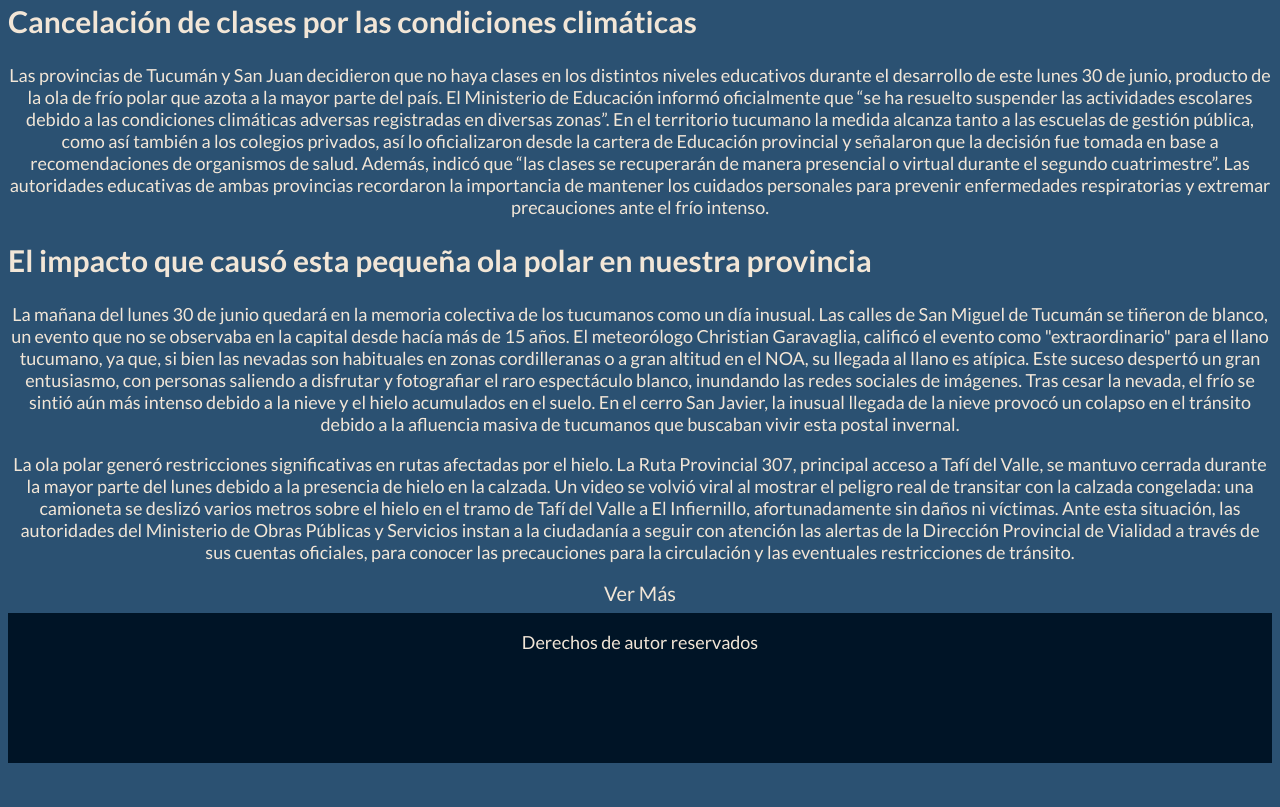
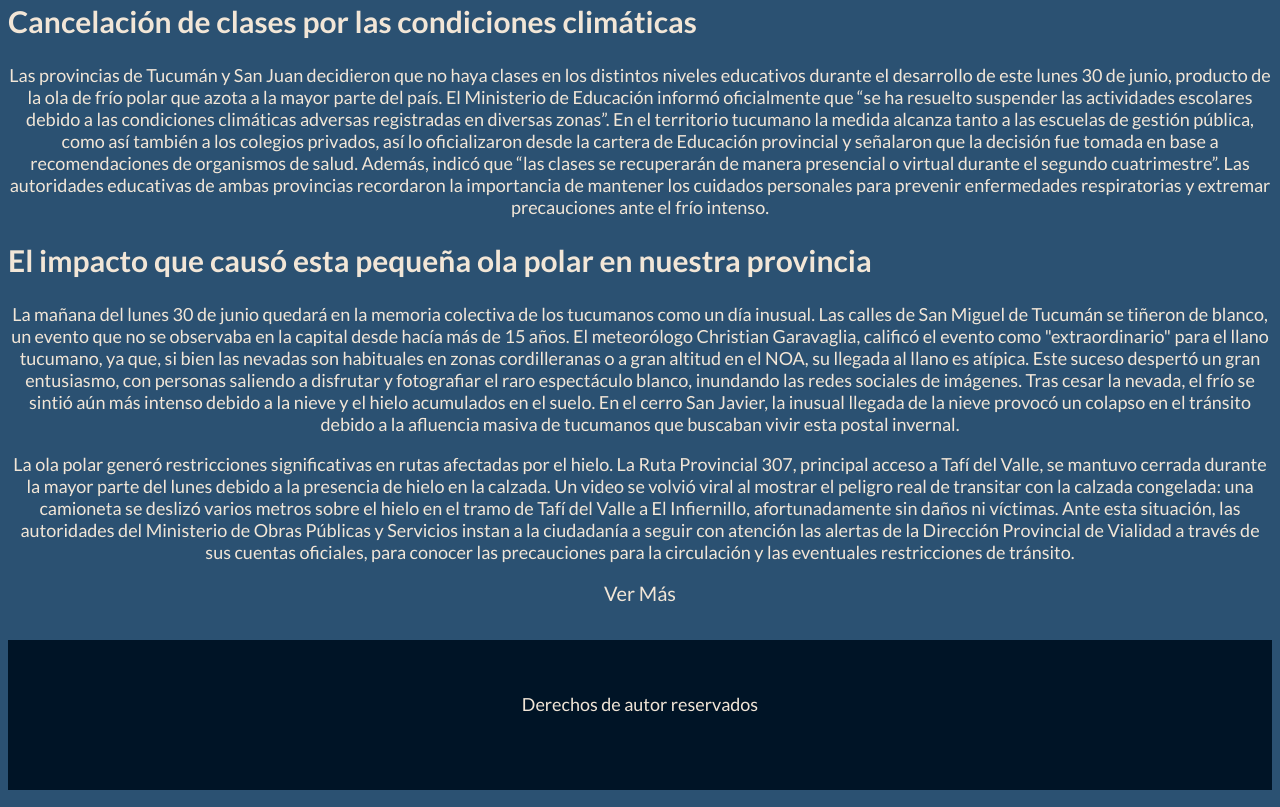
Before and after one commit to 4g05t/actividad_virtual, a plain HTML site: page index.html in a window 1280 px wide. Shown: the part 1329-2136 px from the top of the page. Before the commit the page ends 2092 px from the top, so only its background shows below. Drawn offline with Linux system fonts and the light colour scheme; a web font is replaced by a local one.

Commit message:
cambio style.css

```diff
--- a/css/style.css
+++ b/css/style.css
@@ -56,14 +56,18 @@ footer{
     flex-direction: row;
     flex-wrap: nowrap;
    justify-content: center;
-   bottom: -8px;
+    bottom:0;
+   top: 10px;
+
 
 }
 .center, footer{
+    position: relative;
     text-align: center;
     display:flex;
     flex-direction:row;
-    top:50%;
+    top:35px;
+    bottom:-10px;
 }
 
 
```
